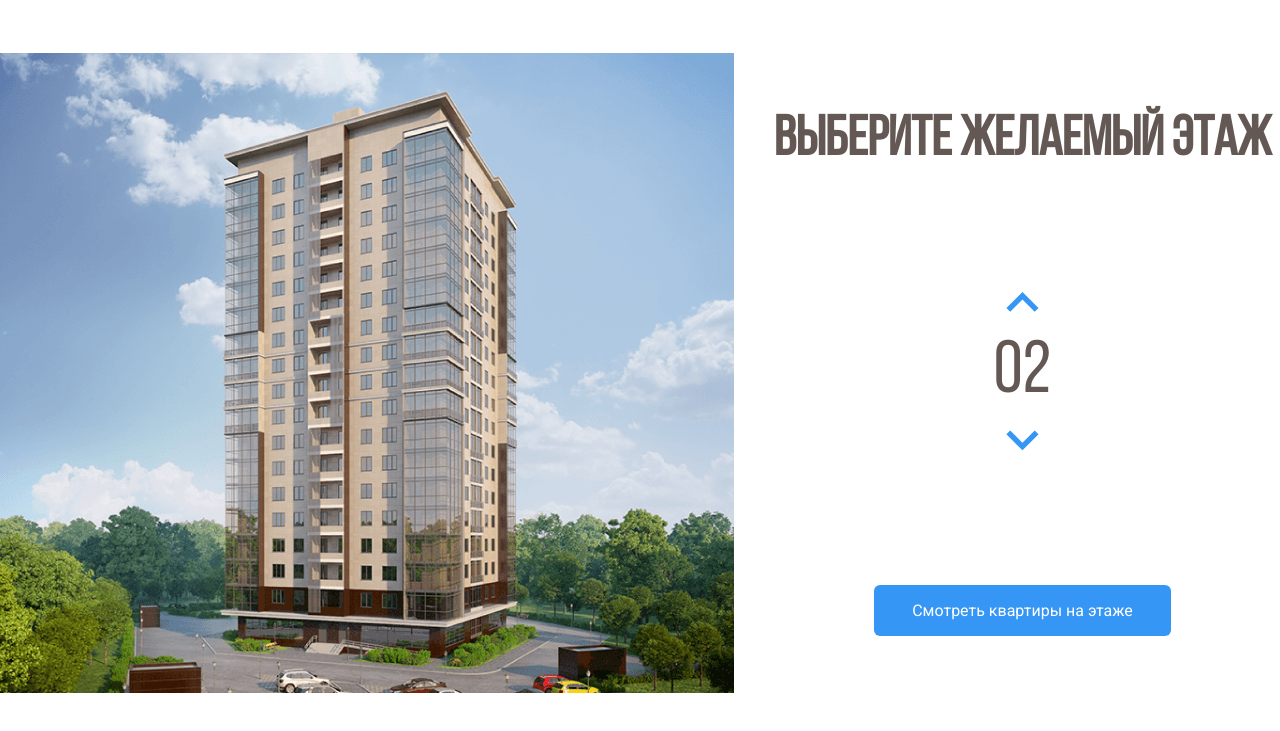
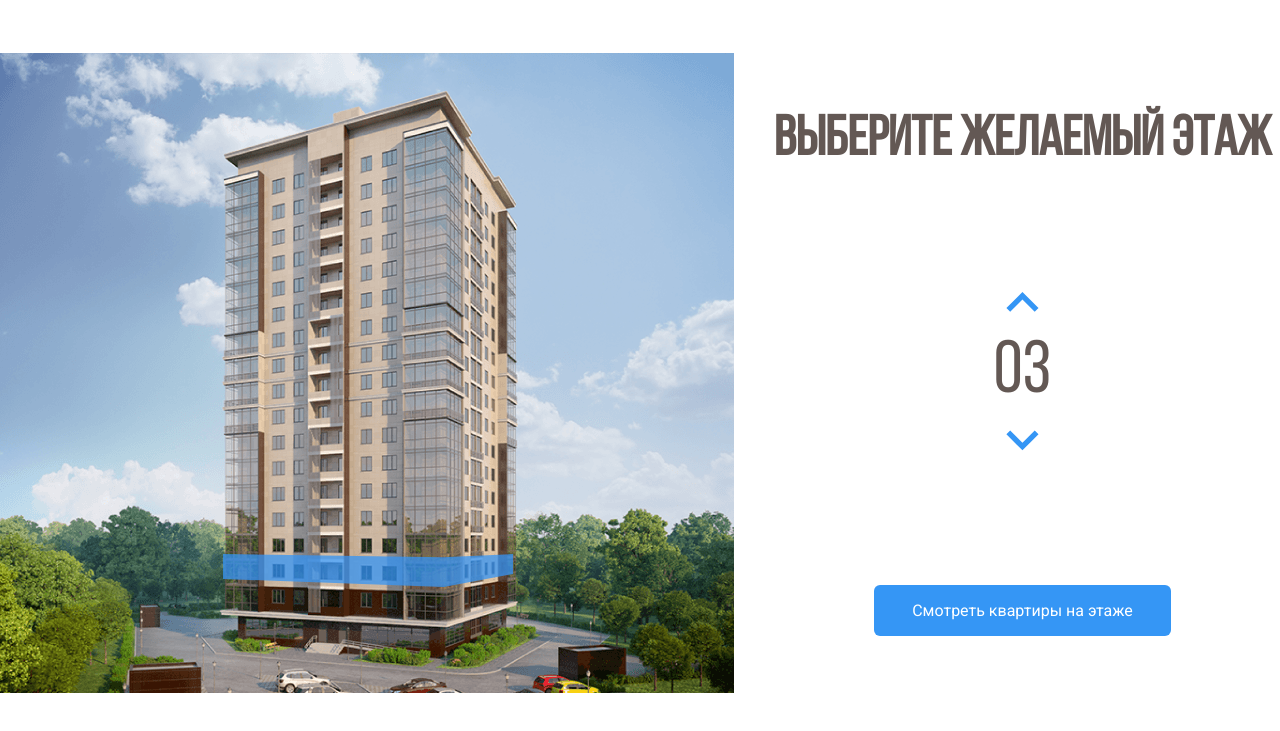
Before and after one commit to ekaTolk1006/melody, a plain HTML site: page index.html in a window 1280 px wide. Both pictures are taken after a click on the button 1022 px from the left and 373 px from the top of the page. Shown: the part 69-800 px from the top of the page. Drawn offline with nearby package versions, Linux system fonts and the light colour scheme.

Commit message:
add functions for websites

```diff
--- a/index.html
+++ b/index.html
@@ -63,24 +63,23 @@
                 </pattern>
                 <image id="image0" width="740" height="640" xlink:href="img/home.png"/>
                 </defs>
-                <path d="M222 527L442.8 535L512 521.3V543L443.5 562.7L222 551.7V527Z" fill="#3595F6" fill-opacity="0.75"/>
-                <path d="M223 526V501L443.3 504.3L513 501V521L443.7 534L223 526Z" fill="#3595F6" fill-opacity="0.75"/>
-                <path d="M223 500V475H444H513V498L445 505L223 500Z" fill="#3595F6" fill-opacity="0.75"/>
-                <path d="M223 476V451L444.3 447.3L512 454V476H444" fill="#3595F6" fill-opacity="0.75"/>
-                <path d="M223 450V424L444.5 420.7L513 431.7V453L444 446.3L223 450Z" fill="#3595F6" fill-opacity="0.75"/>
-                <path d="M222 423V399.3L443 387L514 410V431.3L443 419L222 423Z" fill="#3595F6" fill-opacity="0.75"/>
-                <path d="M222 401V376L444.2 359.7L514 388.3V409L443.7 387.3L222 401Z" fill="#3595F6" fill-opacity="0.75"/>
-                <path d="M222 376V351L444.5 330.7L514 367.3V388L442 359.3L222 376Z" fill="#3595F6" fill-opacity="0.75"/>
-                <path d="M222 350V326L445 301.3L514 345.3V367L444.7 329L222 350Z" fill="#3595F6" fill-opacity="0.75"/>
-                <path d="M222 325V301L444.5 272.3L514 323.3V344L443.7 301.7L222 325Z" fill="#3595F6" fill-opacity="0.75"/>
-                <path d="M221 301V277L443.3 244L514 303.3V323L444 272.3L221 301Z" fill="#3595F6" fill-opacity="0.75"/>
-                <path d="M222 276V252L443.2 217L513 281V302L444.3 243.7L222 276Z" fill="#3595F6" fill-opacity="0.75"/>
-                <path d="M222 152V126L444 69.3L513 171V192L443.7 100.3L222 152Z" fill="#3595F6" fill-opacity="0.75"/>
-                <path d="M222 177V152L441.8 100L513 192.3V215L443.3 128.7L222 177Z" fill="#3595F6" fill-opacity="0.75"/>
-                <path d="M222 252V227L444.3 189L513 259.3V280L444 216L222 252Z" fill="#3595F6" fill-opacity="0.75"/>
-                <path d="M222 226V201L442.8 157.3L513 236.3V259L444 185.7L222 226Z" fill="#3595F6" fill-opacity="0.75"/>
-                <path d="M223 202V177L443 129L513 214V237L442.3 157.7L223 202Z" fill="#3595F6" fill-opacity="0.75"/>
-
+                <path data-floor ="02" d="M222 527L442.8 535L512 521.3V543L443.5 562.7L222 551.7V527Z" fill="#3595F6" fill-opacity="0.75"/>
+                <path  data-floor ="03" d="M223 526V501L443.3 504.3L513 501V521L443.7 534L223 526Z" fill="#3595F6" fill-opacity="0.75"/>
+                <path  data-floor ="04" d="M223 500V475H444H513V498L445 505L223 500Z" fill="#3595F6" fill-opacity="0.75"/>
+                <path  data-floor ="05" d="M223 476V451L444.3 447.3L512 454V476H444" fill="#3595F6" fill-opacity="0.75"/>
+                <path  data-floor ="06" d="M223 450V424L444.5 420.7L513 431.7V453L444 446.3L223 450Z" fill="#3595F6" fill-opacity="0.75"/>
+                <path  data-floor ="07" d="M222 423V399.3L443 387L514 410V431.3L443 419L222 423Z" fill="#3595F6" fill-opacity="0.75"/>
+                <path  data-floor ="08" d="M222 401V376L444.2 359.7L514 388.3V409L443.7 387.3L222 401Z" fill="#3595F6" fill-opacity="0.75"/>
+                <path  data-floor ="09" d="M222 376V351L444.5 330.7L514 367.3V388L442 359.3L222 376Z" fill="#3595F6" fill-opacity="0.75"/>
+                <path  data-floor ="10" d="M222 350V326L445 301.3L514 345.3V367L444.7 329L222 350Z" fill="#3595F6" fill-opacity="0.75"/>
+                <path  data-floor ="11" d="M222 325V301L444.5 272.3L514 323.3V344L443.7 301.7L222 325Z" fill="#3595F6" fill-opacity="0.75"/>
+                <path  data-floor ="12" d="M221 301V277L443.3 244L514 303.3V323L444 272.3L221 301Z" fill="#3595F6" fill-opacity="0.75"/>
+                <path  data-floor ="13" d="M222 276V252L443.2 217L513 281V302L444.3 243.7L222 276Z" fill="#3595F6" fill-opacity="0.75"/>
+                <path  data-floor ="14" d="M222 252V227L444.3 189L513 259.3V280L444 216L222 252Z" fill="#3595F6" fill-opacity="0.75"/>
+                <path  data-floor ="15" d="M222 226V201L442.8 157.3L513 236.3V259L444 185.7L222 226Z" fill="#3595F6" fill-opacity="0.75"/>
+                <path  data-floor ="16" d="M223 202V177L443 129L513 214V237L442.3 157.7L223 202Z" fill="#3595F6" fill-opacity="0.75"/>
+                <path  data-floor ="17" d="M222 177V152L441.8 100L513 192.3V215L443.3 128.7L222 177Z" fill="#3595F6" fill-opacity="0.75"/>
+                <path  data-floor ="18" d="M222 152V126L444 69.3L513 171V192L443.7 100.3L222 152Z" fill="#3595F6" fill-opacity="0.75"/>
                 </svg>
         </div>
 
@@ -107,6 +106,9 @@
     </main>
 
 
-
+    <script src="https://code.jquery.com/jquery-3.6.0.min.js"
+    integrity="sha256-/xUj+3OJU5yExlq6GSYGSHk7tPXikynS7ogEvDej/m4="
+    crossorigin="anonymous"></script>
+   <script src="script/script.js"></script>
 </body>
 </html>
--- a/script/script.js
+++ b/script/script.js
@@ -0,0 +1,37 @@
+$(document).ready(function () {
+    var currentFlor = 02;
+    var counterUp = $('.counter-up');     //кнопка вверх
+    var counterDown = $('.counter-down');     //кнопка вниз
+    var floorPath = $('.home-image path')     // каждый отдельный этаж в svg
+
+    // функция наведения мыши на этаж
+    floorPath.on("mouseover", function() {
+        floorPath.removeClass('current-floor');      //удаляем активный класс у этажей
+        currentFlor = ($(this).attr('data-floor'));      //получаем значение текущего этажа
+    $('.counter-number').text(currentFlor);     //значение этажа в счётчик
+    });
+
+    counterUp.on('click', function(){    //отслеживаем клик по кнопке вверх
+       if(currentFlor < 18){
+        currentFlor++;    //прибавляем +1 этаж
+        addZeroFloor = currentFlor.toLocaleString('en-US',{minimumIntegerDigits:2, useGrouping:false});   //форматируем переменную с этажом чтобы было 01 а не 1
+         $('.counter-number').text(addZeroFloor);    // записываем значение этажа в счётчик
+         floorPath.removeClass('current-floor');   // удаляем активный класс у этажей
+         $(`[data-floor = ${addZeroFloor}]`).toggleClass('current-floor'); // подсвечиваем текущий этаж
+
+       };
+   });
+
+
+   counterDown.on('click',function(){
+    if(currentFlor > 2){
+        currentFlor--;
+        addZeroFloor = currentFlor.toLocaleString('en-US',{minimumIntegerDigits:2, useGrouping:false});
+         $('.counter-number').text(addZeroFloor);
+         floorPath.removeClass('current-floor');
+         $(`[data-floor = ${addZeroFloor}]`).toggleClass('current-floor');
+    };
+
+   });
+
+});
--- a/style/style.css
+++ b/style/style.css
@@ -78,9 +78,14 @@ header{
     opacity: 0;
     cursor: pointer;
 }
+
 .home-image path:hover{
     opacity: 1;
 }
+path.current-floor{
+    opacity: 1;
+}
+
 .main-info{
     flex-grow: 1;
     text-align: center;
```
Also changed, not shown: img/Group 3.svg.
